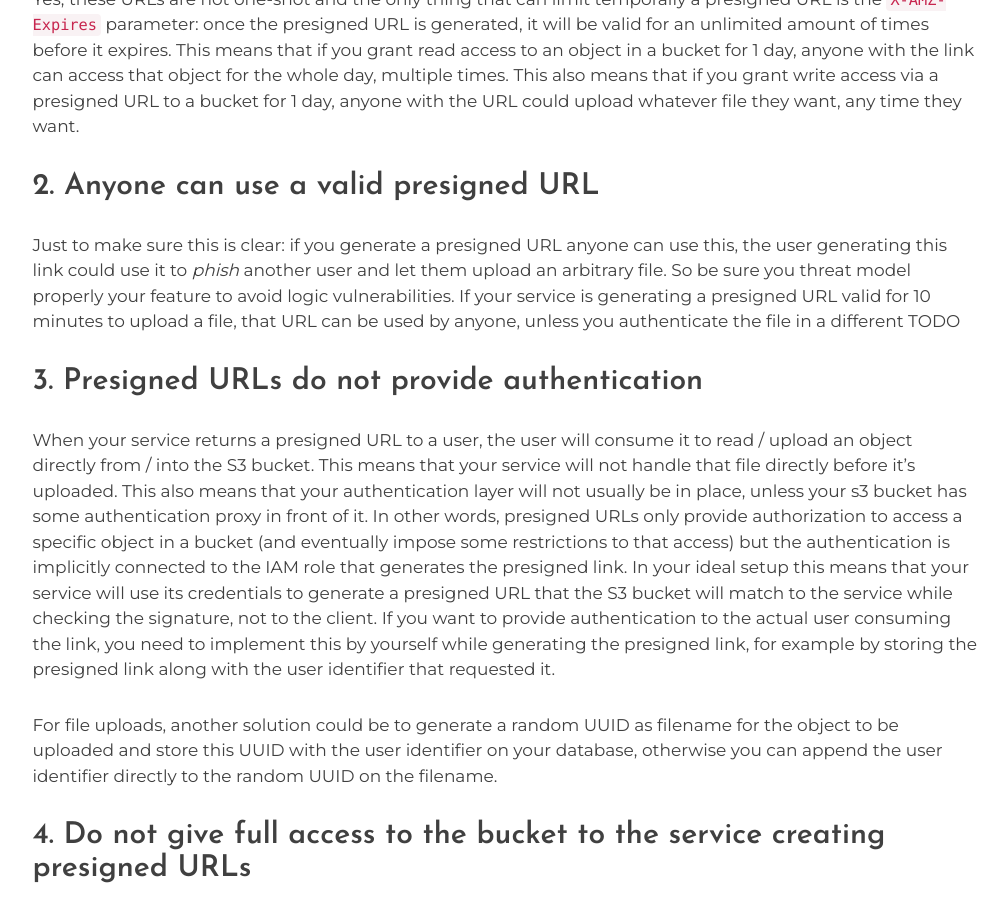
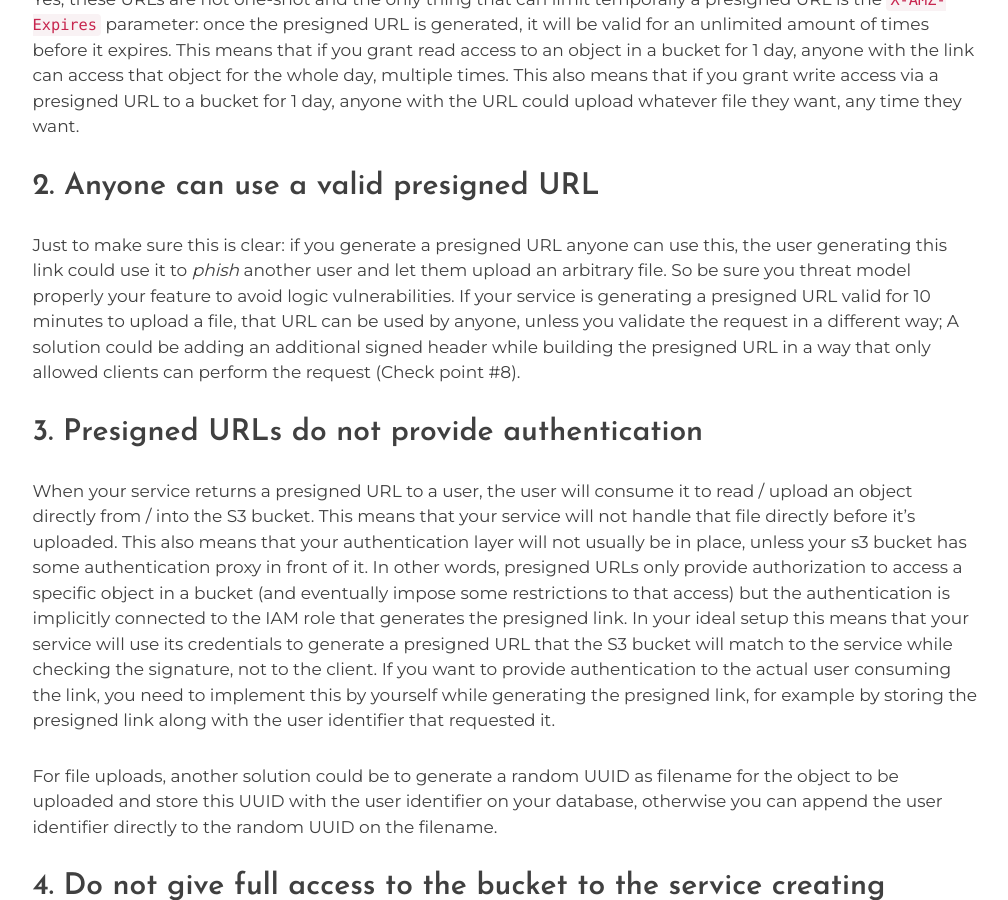
Before and after one commit to santoru/insecurity, a Jekyll site: the page built from _posts/2021-03-06-securing-amazon-s3-presigned-urls.markdown, in a window 1280 px wide and 900 px high, scrolled down 3679 px. Shown: the whole window, without its empty margins (135-1143 px from the left). Built offline with Jekyll 4.4.1, drawn with Linux system fonts in a browser that asks for light colours; nearby versions of some CDN libraries.

Commit message:
Update 2021-03-06-securing-amazon-s3-presigned-urls.markdown

```diff
--- a/_posts/2021-03-06-securing-amazon-s3-presigned-urls.markdown
+++ b/_posts/2021-03-06-securing-amazon-s3-presigned-urls.markdown
@@ -128,8 +128,9 @@ and let them upload an arbitrary file.
 So be sure you threat model properly your feature to avoid logic
 vulnerabilities. If your service is generating a presigned URL valid for 10
 minutes to upload a file, that URL can be used by anyone, unless you
-authenticate the file in a different
-TODO
+validate the request in a different way; A solution could be adding an
+additional signed header while building the presigned URL in a way that
+only allowed clients can perform the request (Check point #8).
 
 ## 3. Presigned URLs do not provide authentication
 When your service returns a presigned URL to a user, the user will consume it
```
